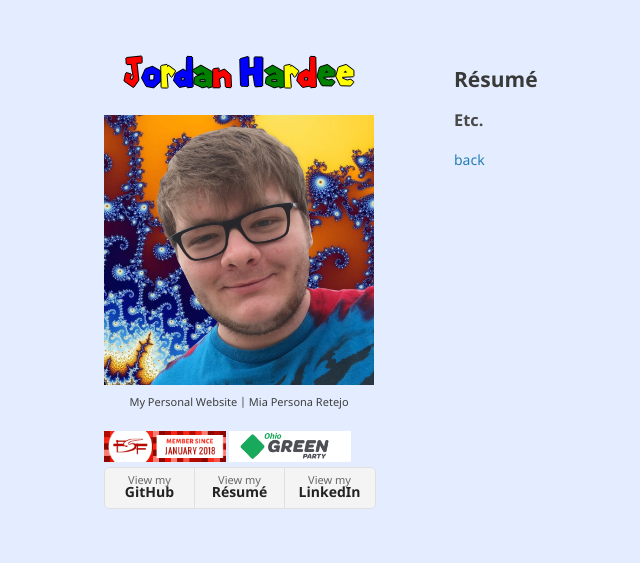
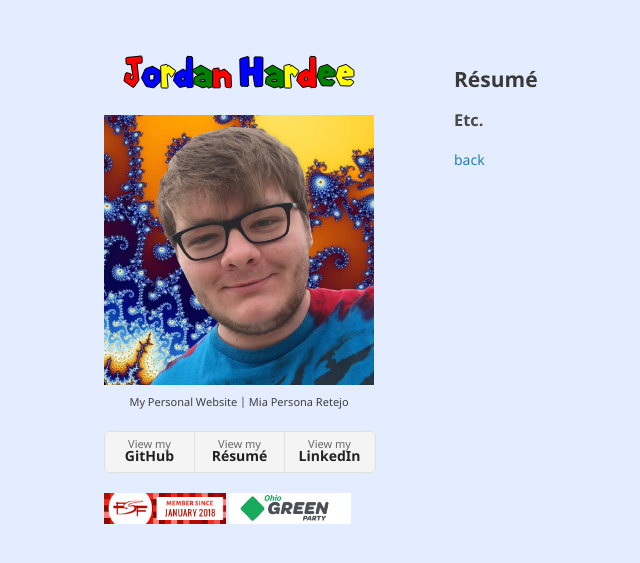
Before and after one commit to jordanhardee/jordanhardee.github.io, a Jekyll site: the page built from resume.md, in a window 1280 px wide. Shown: the top 563 px of the page, without its empty margins (106-746 px from the left). Built offline with Jekyll 4.4.1, drawn with Linux system fonts in a browser that asks for light colours; our own code applies the rules of GitHub Pages for plain Markdown files.

Commit message:
move up 3 buttons

```diff
--- a/_layouts/default.html
+++ b/_layouts/default.html
@@ -42,8 +42,6 @@
      <!--   {% if site.github.is_user_page %}
         <p class="view"><a href="{{ site.github.owner_url }}">View My GitHub Profile</a></p>
         {% endif %} -->
-        <a href="https://fsf.org"><img src="/assets/img/fsf-member.png" alt="FSF Member since January 2018" width=45%;></a>
-        <a href="https://ohiogreens.org"><img src="/assets/img/OhioGP.png" alt="Support the Ohio Green Party" width=45%;></a>
 
 
         {% if site.show_downloads %}
@@ -53,6 +51,10 @@
           <li><a href="https://www.linkedin.com/in/jordan-hardee-493981208?trk=people-guest_people_search-card">View my <strong>LinkedIn</strong></a></li>
         </ul>
         {% endif %}
+        <a href="https://fsf.org"><img src="/assets/img/fsf-member.png" alt="FSF Member since January 2018" width=45%;></a>
+        <a href="https://ohiogreens.org"><img src="/assets/img/OhioGP.png" alt="Support the Ohio Green Party" width=45%;></a>
+
+
       </header>
       <section>
 
```
